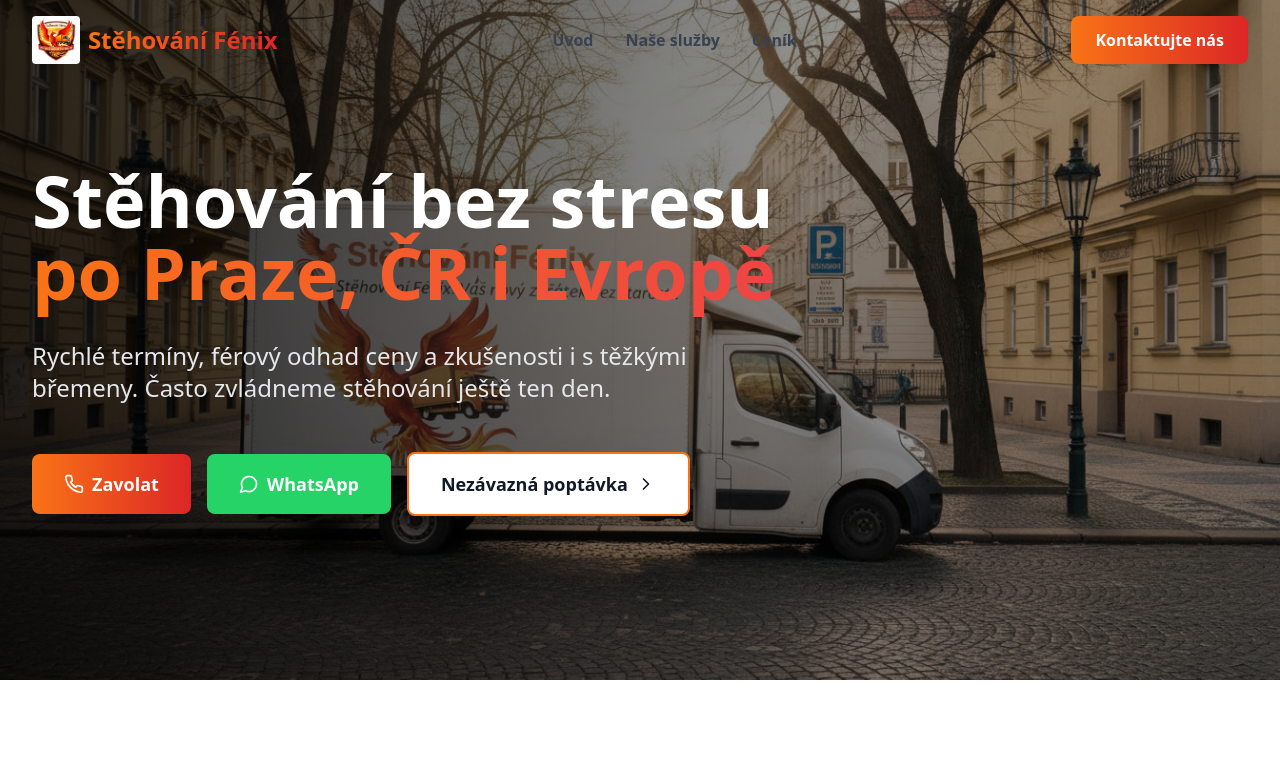
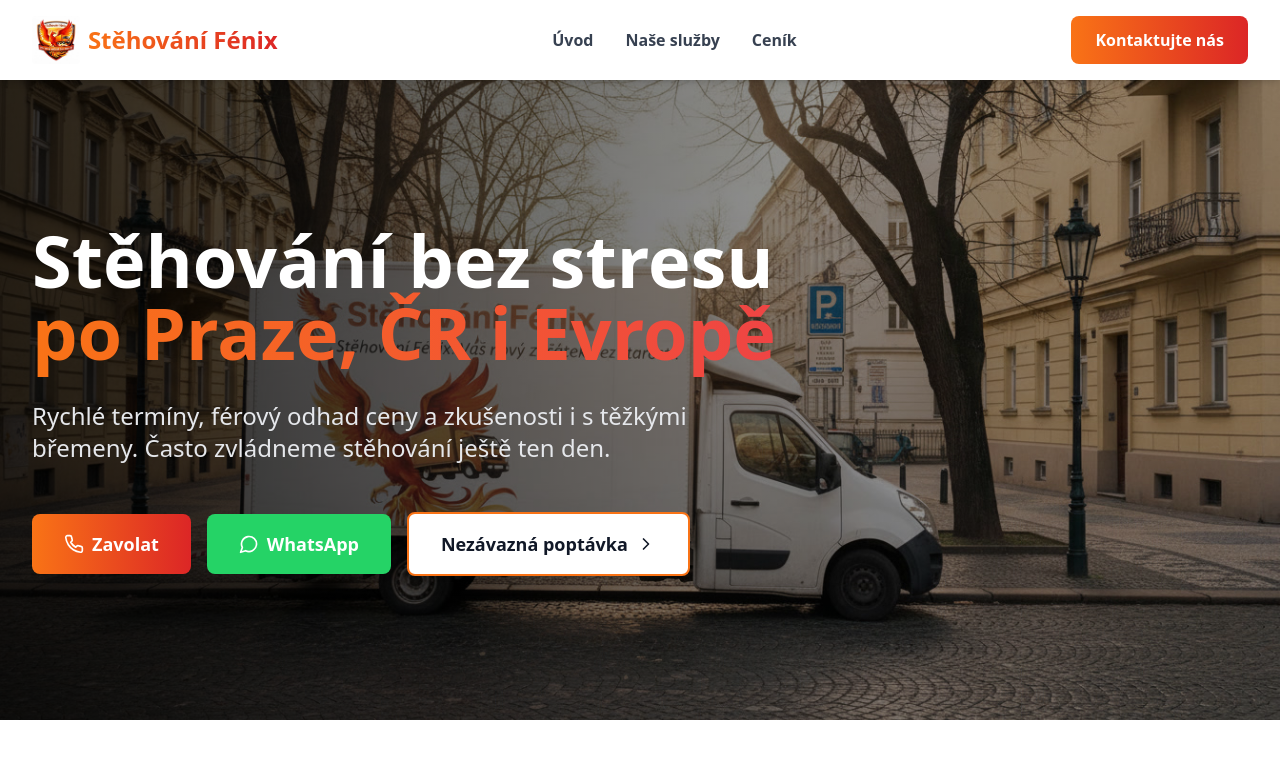
Before and after one commit to orsovicsadam-dotcom/Stehovani-Fenix, a React (Vite) app: page / in a window 1280 px wide. Shown: the top 760 px of the page. Built offline with nearby package versions, Linux system fonts and the light colour scheme.

Commit message:
Fix the header and hero section overlap issue.

```diff
--- a/src/App.tsx
+++ b/src/App.tsx
@@ -38,7 +38,7 @@ function App() {
   return (
     <div className="min-h-screen bg-white">
       {/* Navigation */}
-      <nav className={`fixed w-full z-50 transition-all duration-300 ${isScrolled ? 'bg-white shadow-lg' : 'bg-transparent'}`}>
+      <nav className="sticky top-0 w-full z-50 bg-white shadow-md">
         <div className="max-w-7xl mx-auto px-4 sm:px-6 lg:px-8">
           <div className="flex justify-between items-center h-20">
             <div className="flex items-center space-x-2">
@@ -70,7 +70,7 @@ function App() {
         <Route path="/" element={
           <>
             {/* Hero Section */}
-            <section className="relative h-[85vh] flex items-center overflow-hidden bg-gray-900">
+            <section className="relative h-[80vh] flex items-center overflow-hidden bg-gray-900">
               <div className="absolute inset-0">
                 <img
                   src="/Hero-image.jpg"
@@ -688,7 +688,7 @@ function App() {
     </>
   } />
         <Route path="/sluzby" element={
-          <div className="pt-32 pb-20 bg-gray-50 min-h-screen">
+          <div className="py-20 bg-gray-50 min-h-screen">
             <div className="max-w-7xl mx-auto px-4 sm:px-6 lg:px-8">
               <div className="text-center mb-16">
                 <h1 className="text-4xl md:text-5xl font-bold mb-6 text-gray-900">
@@ -802,7 +802,7 @@ function App() {
           </div>
         } />
         <Route path="/cenik" element={
-          <div className="pt-32 pb-20 bg-gray-50 min-h-screen">
+          <div className="py-20 bg-gray-50 min-h-screen">
             <div className="max-w-4xl mx-auto px-4 sm:px-6 lg:px-8">
               <div className="text-center mb-16">
                 <h1 className="text-4xl md:text-5xl font-bold mb-6 text-gray-900">
```
